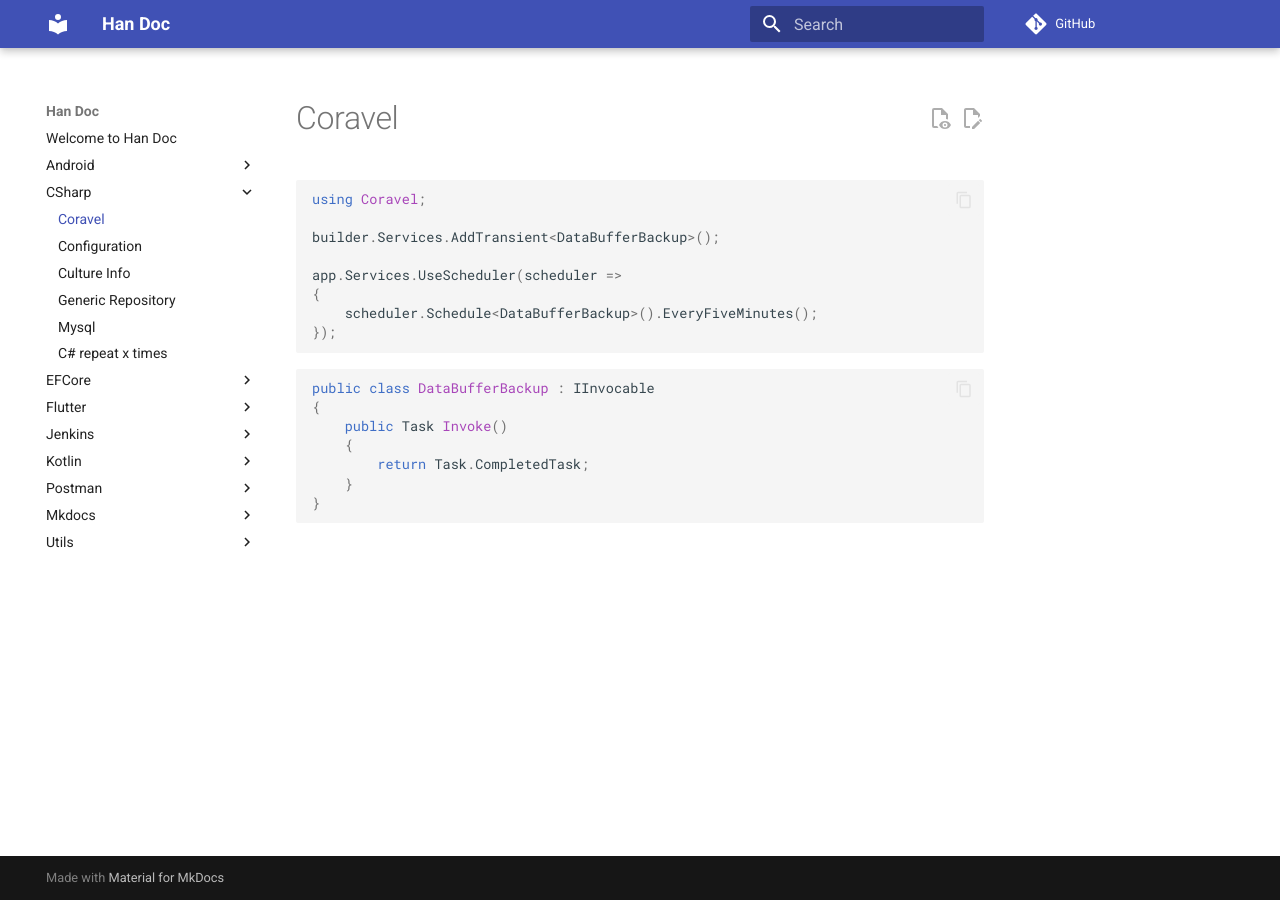
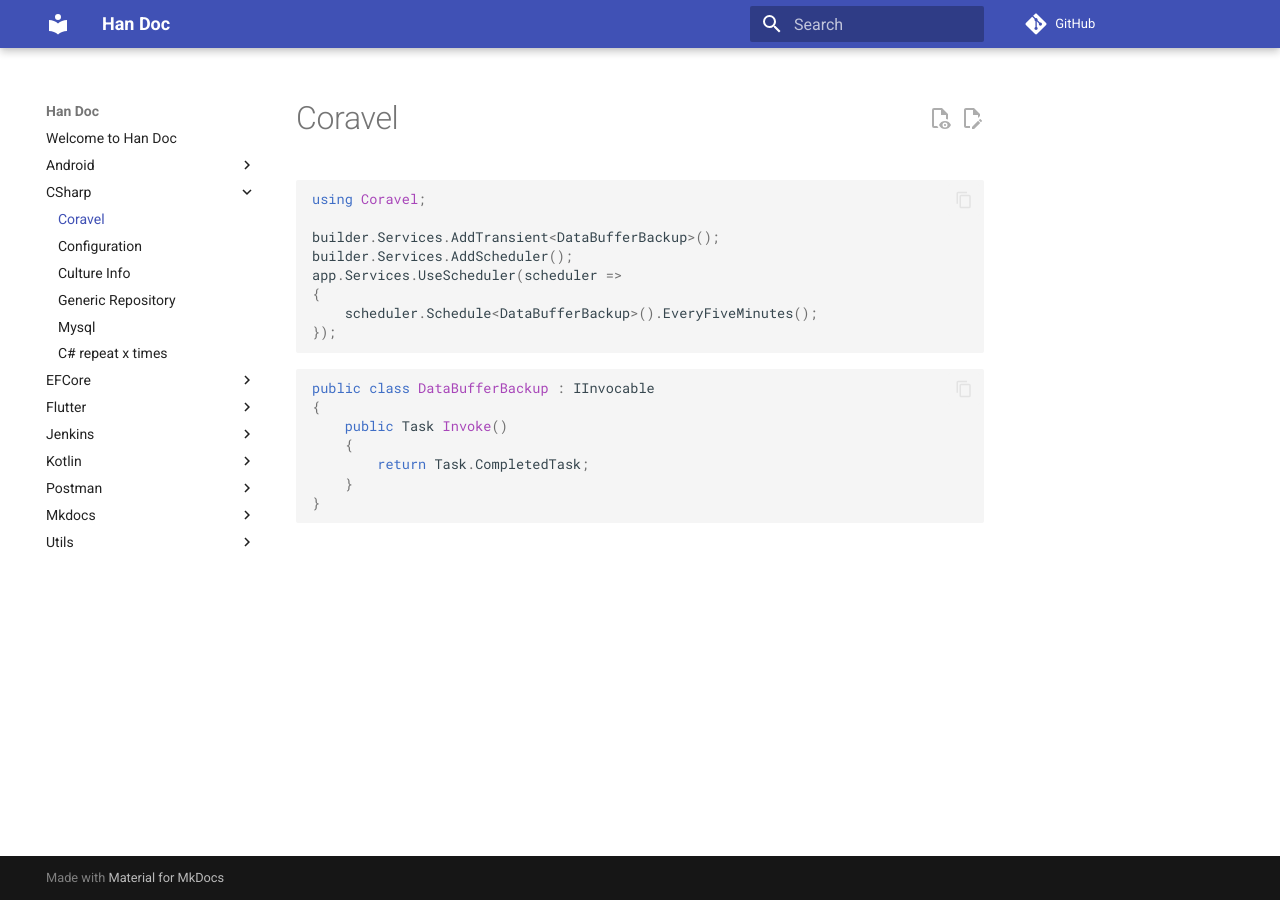
Before and after one commit to handemirer/handoc, an MkDocs documentation site: the page built from docs/CSharp/Coravel.md, in a window 1280 px wide. Built offline with MkDocs 1.6.1 and Material for MkDocs 9.7.7, drawn with Linux system fonts in a browser that asks for light colours; comment, search, counter and statistics services are not loaded.

Commit message:
Update Coravel.md

```diff
--- a/docs/CSharp/Coravel.md
+++ b/docs/CSharp/Coravel.md
@@ -4,7 +4,7 @@
 using Coravel;
 
 builder.Services.AddTransient<DataBufferBackup>();
-
+builder.Services.AddScheduler();
 app.Services.UseScheduler(scheduler =>
 {
     scheduler.Schedule<DataBufferBackup>().EveryFiveMinutes();
```
